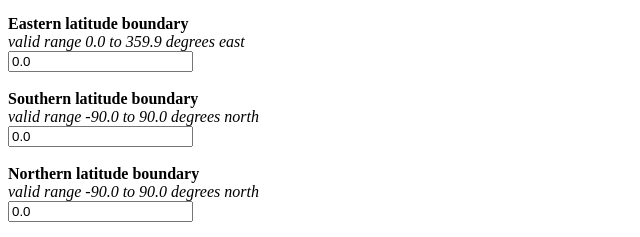
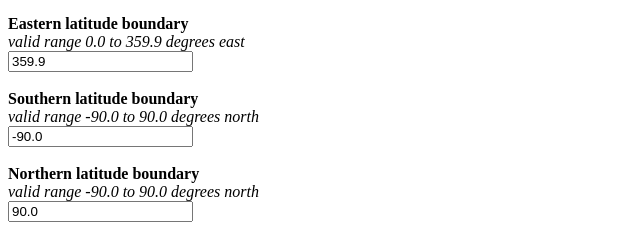
Before and after one commit to Internet2/class-fall23-IaC-Repository-RCIR, a plain HTML site: page Usecases/NCAR Serverless/index.html in a window 1280 px wide. Shown: the part 199-436 px from the top of the page, 0-640 px from the left. Drawn offline with Linux system fonts and the light colour scheme.

Commit message:
updated default values

```diff
--- a/Usecases/NCAR Serverless/index.html
+++ b/Usecases/NCAR Serverless/index.html
@@ -20,15 +20,15 @@
 
         <label for="elon"><strong>Eastern latitude boundary</strong></label><br>
         <em>valid range 0.0 to 359.9 degrees east</em><br>
-        <input type="text" id="elon" name="elon" value="0.0"><br><br>
+        <input type="text" id="elon" name="elon" value="359.9"><br><br>
 
         <label for="slat"><strong>Southern latitude boundary</strong></label><br>
         <em>valid range -90.0 to 90.0 degrees north</em><br>
-        <input type="text" id="slat" name="slat" value="0.0"><br><br>
+        <input type="text" id="slat" name="slat" value="-90.0"><br><br>
 
         <label for="nlat"><strong>Northern latitude boundary</strong></label><br>
         <em>valid range -90.0 to 90.0 degrees north</em><br>
-        <input type="text" id="nlat" name="nlat" value="0.0"><br><br>
+        <input type="text" id="nlat" name="nlat" value="90.0"><br><br>
 
         <label for="sdate"><strong>Start date</strong></label><br>
         <em>Format YYYY-MM-DD</em><br>
```
